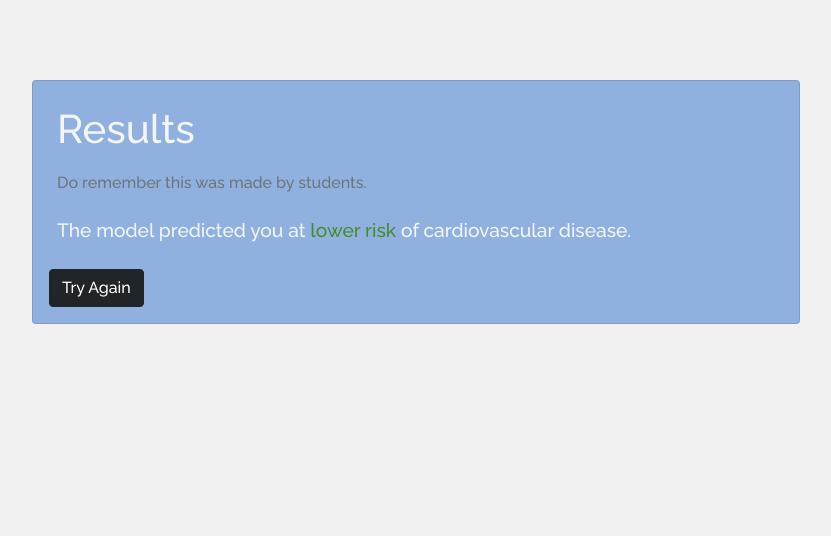
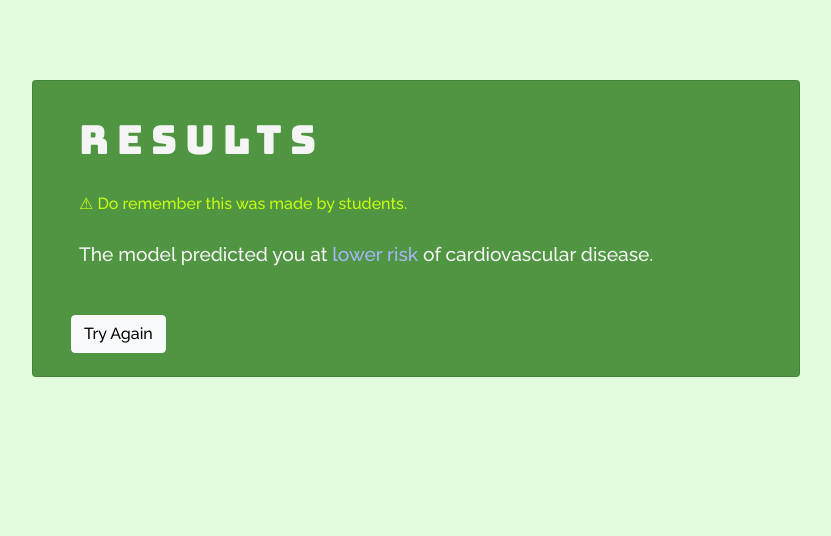
Before and after one commit to DebangshuB/CardioUIDeploy, a Flask app: template templates/result.html in a window 1280 px wide. Shown: the top 536 px of the page, without its empty margins (224-1055 px from the left). Run offline with Flask 2, Linux system fonts and the light colour scheme; the template is opened without the code that fills it, so the values that code supplies are empty.

Commit message:
Second Draft

```diff
--- /dev/null
+++ b/desktop.ini
@@ -0,0 +1,4 @@
+[.ShellClassInfo]
+InfoTip=This folder is shared online.
+IconFile=C:\Program Files\Google\Drive\googledrivesync.exe
+IconIndex=16
--- /dev/null
+++ b/static/desktop.ini
@@ -0,0 +1,4 @@
+[.ShellClassInfo]
+InfoTip=This folder is shared online.
+IconFile=C:\Program Files\Google\Drive\googledrivesync.exe
+IconIndex=16
--- /dev/null
+++ b/static/favicon/desktop.ini
@@ -0,0 +1,4 @@
+[.ShellClassInfo]
+InfoTip=This folder is shared online.
+IconFile=C:\Program Files\Google\Drive\googledrivesync.exe
+IconIndex=16
--- a/static/index.css
+++ b/static/index.css
@@ -1,7 +1,6 @@
-@import url("https://fonts.googleapis.com/css2?family=Roboto:wght@500;700&display=swap");
 @import url('https://fonts.googleapis.com/css2?family=Raleway:wght@500;800&display=swap');
+@import url('https://fonts.googleapis.com/css2?family=Bungee&display=swap');
 * {
-    font-family: "Roboto", sans-serif;
     font-family: 'Lora', serif;
     font-family: 'Raleway', sans-serif;
     font-weight: 500 !important;
@@ -9,24 +8,31 @@
 
 body {
     background-color: #191919;
-    background-color: rgb(242, 241, 241);
+    background-color: rgb(227, 252, 221);
     color: whitesmoke;
 }
 
 footer-custom {
     background-color: #90b1df;
 }
-
+h1{
+    font-family: 'Bungee', cursive !important;
+    letter-spacing: .5rem !important;
+    line-height: 3.5rem;
+    margin: 1% 3% !important;
+}
+p{
+    margin: 1% 3% !important;
+}
 
 /* Important for Result and Error 404 */
 
 .card {
-    background-color: #90b1df;
+    background-color: #509642;
     margin: 10vh 20vw 20vh;
 }
 
 .card-main {
-    background-color: #90b1df;
     background-color: #509642;
     margin: 4rem 5rem;
     padding: 1%;
@@ -57,12 +63,16 @@ footer-custom {
     font-size: 1.2rem;
 }
 
+.disclaimer{
+    color: #cafd11 !important;
+}
+
 .good {
-    color: #428e29;
+    color: #a8b5fd;
 }
 
 .bad {
-    color: #c74f4f;
+    color: #f06b6b;
 }
 
 
@@ -83,18 +93,6 @@ footer-custom {
 
 .clear {
     transition: 200ms;
-}
-
-.submit:hover {
-    background-color: #6f9961;
-    border: #6f9961;
-    transform: scale(1.2);
-}
-
-.clear:hover {
-    background-color: #996161;
-    border: #996161;
-    transform: scale(1.2);
 }
 
 
--- a/templates/404.html
+++ b/templates/404.html
@@ -5,9 +5,10 @@
 
 
         <p class="card-text  p-2">Looks like the page you requested does not exist.</p>
+        <br>
 
 
-        <a href="/" class="btn btn-dark">Go Home</a>
+        <p><a href="/" class="btn btn-light">Go Home</a></p>
     </div>
 </div>
 {% endblock content %}
--- /dev/null
+++ b/templates/desktop.ini
@@ -0,0 +1,4 @@
+[.ShellClassInfo]
+InfoTip=This folder is shared online.
+IconFile=C:\Program Files\Google\Drive\googledrivesync.exe
+IconIndex=16
--- a/templates/home.html
+++ b/templates/home.html
@@ -1,6 +1,6 @@
 {% extends "boilerplate.html" %}{% block content %}
 <div class="card card-main">
-    <h1 class="card-title">Fill the Form</h1>
+    <h1 class="card-title">Heart Disease? <br>Fill to know!</h1>
     <div class="formdata">
         <form method="POST" action="" class="row g-3">
             {{ form.hidden_tag() }}
--- a/templates/result.html
+++ b/templates/result.html
@@ -3,15 +3,15 @@
 <div class="card">
     <div class="card-body">
         <h1 class="card-title p-2">Results</h1>
-        <h6 class="card-subtitle mb-2 text-muted  p-2">Do remember this was made by students.</h6>
+        <p class="card-subtitle mb-2 text-muted  p-2 disclaimer">⚠ Do remember this was made by students.</p>
 
         {% if res %}
         <p class="card-text  p-2 result">The model predicted you are at <span class="bad">higher risk</span> of cardiovascular disease. </p>
         {% else %}
         <p class="card-text  p-2 result">The model predicted you at <span class="good">lower risk</span> of cardiovascular disease.</p>
         {% endif %}
-
-        <a href="/" class="btn btn-dark">Try Again</a>
+        <br>
+        <p><a href="/" class="btn btn-light">Try Again</a></p>
     </div>
 </div>
 {% endblock %}
```
